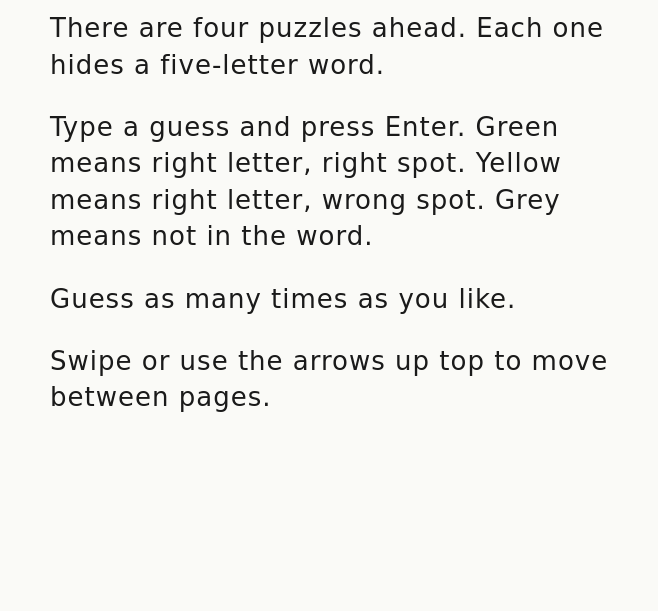
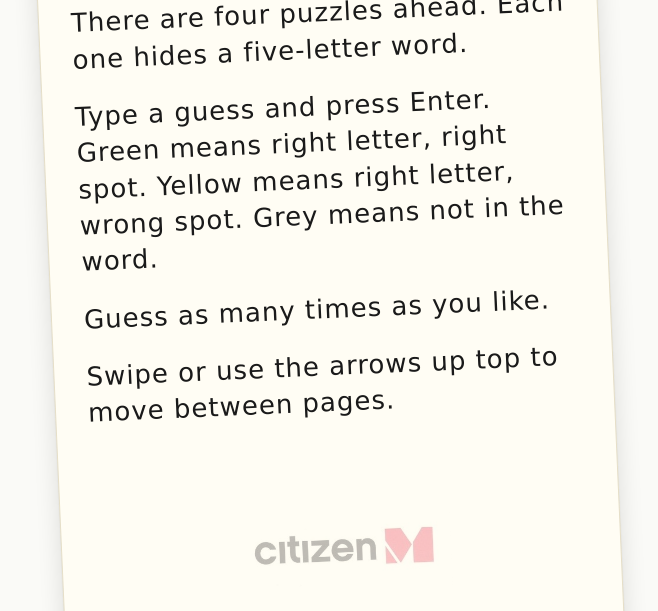
Before and after one commit to tylercecil/sbddc, a plain HTML site: page silly/index.html in a window 1280 px wide. Shown: the part 189-800 px from the top of the page, without its empty margins (310-968 px from the left). Drawn offline with Linux system fonts and the light colour scheme; a web font is replaced by a local one.

Commit message:
silly: style the intro as a letter
Put the intro on a cream paper sheet with the citizenM logo as a faint
watermark at the bottom.

Co-Authored-By: Claude Opus 5.5 <noreply@anthropic.com>

```diff
--- a/silly/index.html
+++ b/silly/index.html
@@ -29,13 +29,16 @@
   <!-- Pages, in order. data-puzzle="n" pages get PUZZLES[n-1] from game.js. -->
   <div id="viewport">
     <div id="pages">
-      <section class="page text">
+      <section class="page text letter-page">
+        <div class="letter">
           <h1>Hello!</h1>
           <p>There are four puzzles ahead. Each one hides a five-letter word.</p>
           <p>Type a guess and press Enter. Green means right letter, right spot.
              Yellow means right letter, wrong spot. Grey means not in the word.</p>
           <p>Guess as many times as you like.</p>
           <p>Swipe or use the arrows up top to move between pages.</p>
+          <img class="letter-watermark" src="citizen.jpg" alt="">
+        </div>
       </section>
 
       <section class="page" data-puzzle="1"></section>
--- a/silly/style.css
+++ b/silly/style.css
@@ -4,6 +4,7 @@
   --border-empty: #c4bfb4;
   --border-filled: #4a4740;
   --font: 'Waiting for the Sunrise', cursive;
+  --paper: #fffdf4;
   --correct: #6aaa64;
   --present: #c9b458;
   --absent: #787c7e;
@@ -92,6 +93,37 @@ body {
   font-size: 26px;
   line-height: 1.4;
   letter-spacing: 1px;
+}
+
+/* ---------- Letter (intro page) ---------- */
+
+.page.text.letter-page { padding: 28px 28px 40px; } /* room for the tilted corners */
+
+.letter {
+  display: flex;
+  flex-direction: column;
+  max-width: 560px;
+  min-height: 100%;
+  margin: 0 auto;
+  padding: 28px 32px 24px;
+  background: var(--paper);
+  border: 1px solid #e6dfc8;
+  border-radius: 2px;
+  box-shadow: 0 1px 2px rgba(0, 0, 0, 0.08), 0 8px 24px rgba(0, 0, 0, 0.12);
+  rotate: -2.5deg; /* like it was dropped on a table */
+}
+
+.letter h1 { margin: 0 0 0.4em; }
+.letter p { margin: 0 0 0.8em; } /* flex children don't collapse margins */
+
+/* Sits at the bottom of the sheet; multiply drops the JPG's white background. */
+.letter-watermark {
+  display: block;
+  width: 50%;
+  max-width: 220px;
+  margin: auto auto 0;
+  opacity: 0.3;
+  mix-blend-mode: multiply;
 }
 
 /* ---------- Answer box ---------- */
```
Also changed, not shown: silly/citizen.jpg (added). Lines whose indentation alone changed are shown as unchanged.
